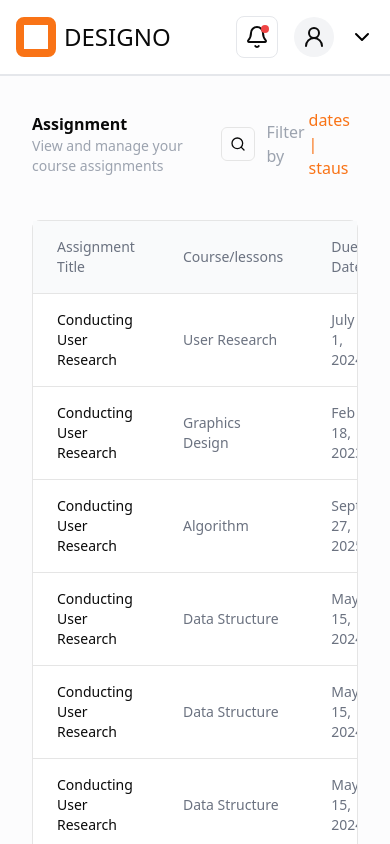
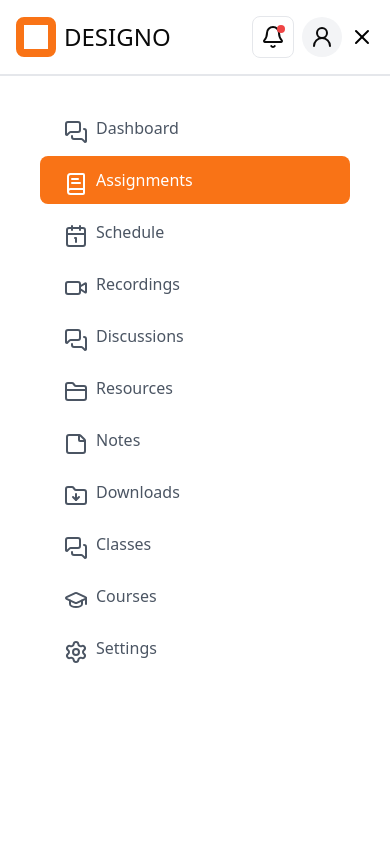
Before and after one commit to Wheezy049/Designo, a Next.js app: page /dashboard/assignments in a window 390 px wide. Both pictures are taken after a click on the element 362 px from the left and 37 px from the top of the page. Shown: the top 844 px of the page. Built offline with nearby package versions, Linux system fonts and the light colour scheme.

Commit message:
mobile responsiveness

```diff
--- a/src/app/dashboard/assignments/page.tsx
+++ b/src/app/dashboard/assignments/page.tsx
@@ -9,7 +9,7 @@ function Page() {
     title: "Conducting User Research",
     course: "User Research",
     dueDate: "July 1, 2024",
-    status: "done",
+    status: "Done",
   },
   {
     title: "Conducting User Research",
@@ -97,9 +97,8 @@ function Page() {
   },
  ]
 
- const [currentPage, setCurrentPage] = useState(1)
-  const [itemsPerPage, setItemsPerPage] = useState(10)
-
+ const [currentPage, setCurrentPage] = useState(1);
+  const [itemsPerPage, setItemsPerPage] = useState(10);
   const totalPages = Math.ceil(data.length / itemsPerPage)
   const startIndex = (currentPage - 1) * itemsPerPage
   const endIndex = startIndex + itemsPerPage
@@ -151,9 +150,11 @@ function Page() {
     return pages
   }
 
+
+
   return (
     <div>
-       <div className='flex justify-between items-center mb-10'>
+       <div className='flex flex-wrap gap-3 justify-between items-center mb-10'>
         <div>
           <h1 className='text-base md:text-xl font-bold'>Assignment</h1>
           <p className='text-sm text-gray-400'>View and manage your course assignments</p>
@@ -203,7 +204,7 @@ function Page() {
         </div>
 
         {/* Pagination */}
-        <div className='flex items-center justify-between px-6 py-4 border-t'>
+        <div className='flex flex-wrap gap-3 items-center justify-between px-6 py-4 border-t'>
           <div className='flex items-center gap-2'>
             <span className='text-sm text-gray-600'>Show</span>
             <select
@@ -215,8 +216,8 @@ function Page() {
               className='border rounded px-2 py-1 text-sm'
             >
               <option value={10}>10</option>
+              <option value={15}>15</option>
               <option value={20}>20</option>
-              <option value={50}>50</option>
             </select>
             <span className='text-sm text-gray-600'>Row</span>
           </div>
--- /dev/null
+++ b/src/app/not-found.tsx
@@ -0,0 +1,15 @@
+import Link from 'next/link'
+import React from 'react'
+
+function NotFound() {
+  return (
+    <div className="flex flex-col items-center justify-center min-h-screen bg-gray-100 text-gray-800">
+      <h1 className="text-4xl font-bold mb-4">404 - Page Not Found</h1>
+      <button className='bg-orange-500 rounded-[6px] items-center text-white text-base flex justify-center py-3 px-2'>
+        <Link href="/dashboard">Go Back Home</Link>
+      </button>
+    </div>
+  )
+}
+
+export default NotFound
--- a/src/components/Navbar.tsx
+++ b/src/components/Navbar.tsx
@@ -1,8 +1,18 @@
-import { Bell, ChevronDown, Search, User2, X } from 'lucide-react'
-import React from 'react'
+"use client"
+import { Bell, ChevronDown, Menu, Search, User2, X } from 'lucide-react'
+import React, { useState } from 'react'
+import MobileNav from './mobileNav';
 
 function Navbar() {
+
+  const [toggle, setToggle] = useState(false);
+
+  const handleToggle = () => {
+    setToggle(!toggle);
+  }
+
   return (
+    <>
     <div className='flex justify-between gap-4 items-center p-4 md:p-6 bg-white border-b-2 border-gray-200'>
       {/* Left side: Search on medium screens and up, Logo on small screens */}
       <div className="flex-1">
@@ -20,7 +30,7 @@ function Navbar() {
       </div>
 
       {/* Right side: User info and notifications */}
-      <div className='flex gap-4 items-center justify-center'>
+      <div className='flex gap-2 md:gap-4 items-center justify-center'>
         <div className='p-2 border border-gray-200 rounded-lg relative cursor-pointer'>
           <Bell className='w-6 h-6' />
           <span className='w-2 h-2 bg-red-500 absolute top-2 right-2 rounded'></span>
@@ -28,12 +38,23 @@ function Navbar() {
         <div className='p-2 bg-gray-100 rounded-full'>
           <User2 className='w-6 h-6' />
         </div>
-        <div className='flex gap-2 items-center text-black font-medium justify-center cursor-pointer'>
-          <h2 className='hidden lg:block text-lg'>John</h2>
+        <div className='hidden md:flex gap-2 items-center text-black font-medium justify-center cursor-pointer'>
+          <h2 className='text-lg'>John</h2>
           <ChevronDown className='w-6 h-6' />
+        </div>
+        <div onClick={handleToggle} className='flex md:hidden gap-2 items-center text-black font-medium justify-center cursor-pointer'>
+          {
+            toggle ? <X className='w-6 h-6' /> : <Menu className='w-6 h-6' />
+          }
         </div>
       </div>
     </div>
+    {
+      toggle && (
+        <MobileNav setToggle={setToggle} />
+      )
+    }
+    </>
   )
 }
 
--- /dev/null
+++ b/src/components/mobileNav.tsx
@@ -0,0 +1,92 @@
+"use client"
+import React from 'react'
+import { BookText, Calendar1, FolderClosed, FolderDown, GraduationCap, MessagesSquare, Settings, StickyNote, Video } from 'lucide-react'
+import Link from 'next/link'
+import { usePathname } from 'next/navigation'
+
+function MobileNav({ setToggle}: {setToggle: React.Dispatch<React.SetStateAction<boolean>>} ) {
+  const pathname = usePathname();
+  const items = [
+        {
+            name: 'Dashboard',
+            href: '/dashboard',
+            icon: <MessagesSquare />,
+        },
+        {
+            name: 'Assignments',
+            href: '/dashboard/assignments',
+            icon: <BookText />,
+        },
+        {
+            name: 'Schedule',
+            href: '/dashboard/schedule',
+            icon: <Calendar1 />,
+        },
+        {
+            name: 'Recordings',
+            href: '/dashboard/recordings',
+            icon: <Video />,
+        },
+        {
+            name: 'Discussions',
+            href: '/dashboard/discussions',
+            icon: <MessagesSquare />,
+        },
+        {
+            name: 'Resources',
+            href: '/dashboard/resources',
+            icon: <FolderClosed />,
+        },
+        {
+            name: 'Notes',
+            href: '/dashboard/notes',
+            icon: <StickyNote />,
+        },
+        {
+            name: 'Downloads',
+            href: '/dashboard/downloads',
+            icon: <FolderDown />,
+        },
+        {
+            name: 'Classes',
+            href: '/dashboard/classes',
+            icon: <MessagesSquare />,
+        },
+        {
+            name: 'Courses',
+            href: '/dashboard/courses',
+            icon: <GraduationCap />,
+        },
+        {
+            name: 'Settings',
+            href: '/dashboard/settings',
+            icon: <Settings />,
+        }
+    ]
+
+  return (
+    <div className='bg-white justify-center items-center w-full h-screen p-6'>
+       {
+                items.map((item, index) => {
+                    const isActive = pathname === item.href;
+                    return (
+                        <Link
+                            key={index}
+                            href={item.href}
+                            onClick={() => setToggle(false)}
+                            className={`flex items-center gap-4 px-6 py-3 mx-4 my-1 rounded-lg font-medium transition-colors duration-200
+                        ${isActive
+                                    ? 'bg-orange-500 text-white'
+                                    : 'text-gray-600 hover:bg-orange-100 hover:text-orange-600'}`}
+                        >
+                            <span className='w-4 h-4'>{item.icon}</span>
+                            <span className='text-base'>{item.name}</span>
+                        </Link>
+                    )
+                })
+            }
+    </div>
+  )
+}
+
+export default MobileNav
```
